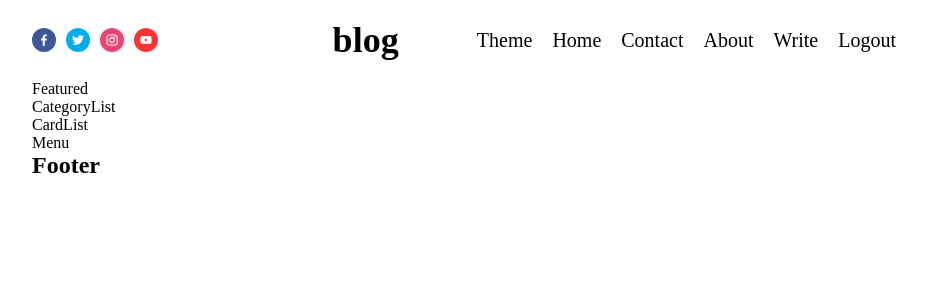
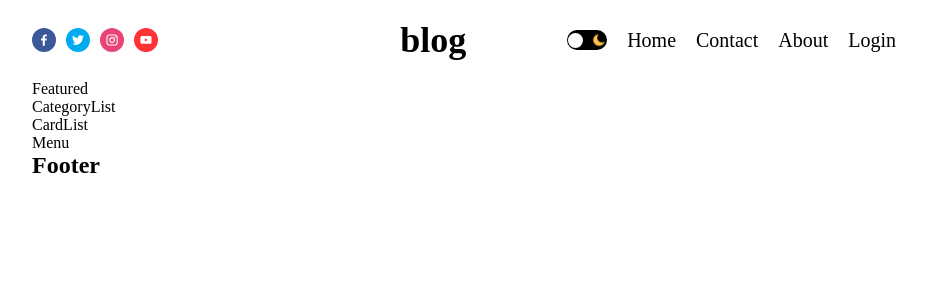
Before and after one commit to sravantp7/blog-app, a Next.js app in the folder client/: page / in a window 1280 px wide. Shown: the top 300 px of the page, without its empty margins (176-1103 px from the left). Built offline with nearby package versions, Linux system fonts and the light colour scheme.

Commit message:
added toggle theme feature

```diff
--- a/client/app/_components/Auth/Auth.jsx
+++ b/client/app/_components/Auth/Auth.jsx
@@ -7,7 +7,7 @@ export default function Auth() {
   const status = "authenticated";
   return (
     <>
-      {status === "authenticated" ? (
+      {status === "notauthenticated" ? (
         <>
           <Link href="/write">Write</Link>
           <span className={styles.logout}>Logout</span>
--- a/client/app/_components/ThemeToggle/ThemeToggle.jsx
+++ b/client/app/_components/ThemeToggle/ThemeToggle.jsx
@@ -1,7 +1,18 @@
 "use client";
 
 import styles from "./ThemeToggle.module.css";
+import Image from "next/image";
+import { useContext } from "react";
+import { ThemeContext } from "@/app/context/ThemeContext";
 
 export default function ThemeToggle() {
-  return <div>Theme</div>;
+  const { theme, toggleTheme } = useContext(ThemeContext);
+
+  return (
+    <div className={styles.container} onClick={toggleTheme}>
+      <Image src={"/sun.png"} alt="sun" width={14} height={14} />
+      <div className={styles.circle}></div>
+      <Image src={"/moon.png"} alt="moon" width={14} height={14} />
+    </div>
+  );
 }
--- a/client/app/_components/ThemeToggle/ThemeToggle.module.css
+++ b/client/app/_components/ThemeToggle/ThemeToggle.module.css
@@ -0,0 +1,26 @@
+.container {
+  width: 40px;
+  height: 20px;
+  border-radius: 50px;
+  display: flex;
+  align-items: center;
+  justify-content: space-between;
+  background-color: black;
+  cursor: pointer;
+  position: relative;
+  padding: 0 1px;
+}
+
+.circle {
+  width: 15px;
+  height: 15px;
+  background-color: white;
+  border-radius: 50%;
+  position: absolute;
+  left: 1px;
+}
+
+.dark {
+  left: none;
+  right: 1px;
+}
--- /dev/null
+++ b/client/app/context/ThemeContext.jsx
@@ -0,0 +1,37 @@
+"use client";
+
+import { createContext, useEffect, useState } from "react";
+
+export const ThemeContext = createContext({});
+
+export default function ThemeContextProvider({ children }) {
+  const [theme, setTheme] = useState("");
+
+  function toggleTheme() {
+    if (theme === "light") {
+      window.localStorage.setItem("theme", "dark");
+      setTheme("dark");
+    } else {
+      window.localStorage.setItem("theme", "light");
+      setTheme("light");
+    }
+  }
+
+  useEffect(() => {
+    const currentTheme = window.matchMedia("(prefers-color-scheme: light)"); // fetching current browser theme
+    const value = window.localStorage.getItem("theme"); // fetching theme value from localstorage
+
+    if (!value) {
+      currentTheme?.matches
+        ? window.localStorage.setItem("theme", "light")
+        : window.localStorage.setItem("theme", "dark");
+    }
+    setTheme(window.localStorage.getItem("theme"));
+  }, []);
+
+  return (
+    <ThemeContext.Provider value={{ theme, toggleTheme }}>
+      {children}
+    </ThemeContext.Provider>
+  );
+}
--- a/client/app/globals.css
+++ b/client/app/globals.css
@@ -19,6 +19,14 @@ body {
 a {
   color: inherit;
   text-decoration: none;
+}
+
+/* if theme is dark then these values will override :root values */
+.dark {
+  --bg-color: #0f172a;
+  --text-color: #ddd;
+  --soft-bg-color: #1f273a;
+  --soft-text-color: #a6a6a6;
 }
 
 .container {
--- /dev/null
+++ b/client/app/provider/ThemeProvider.jsx
@@ -0,0 +1,9 @@
+"use client";
+
+import { useContext } from "react";
+import { ThemeContext } from "../context/ThemeContext";
+
+export default function ThemeProvider({ children }) {
+  const { theme } = useContext(ThemeContext);
+  return <div className={theme}>{children}</div>;
+}
```
Also changed, not shown: client/app/layout.jsx (+7 -0 lines), client/public/moon.png (added), client/public/sun.png (added).
